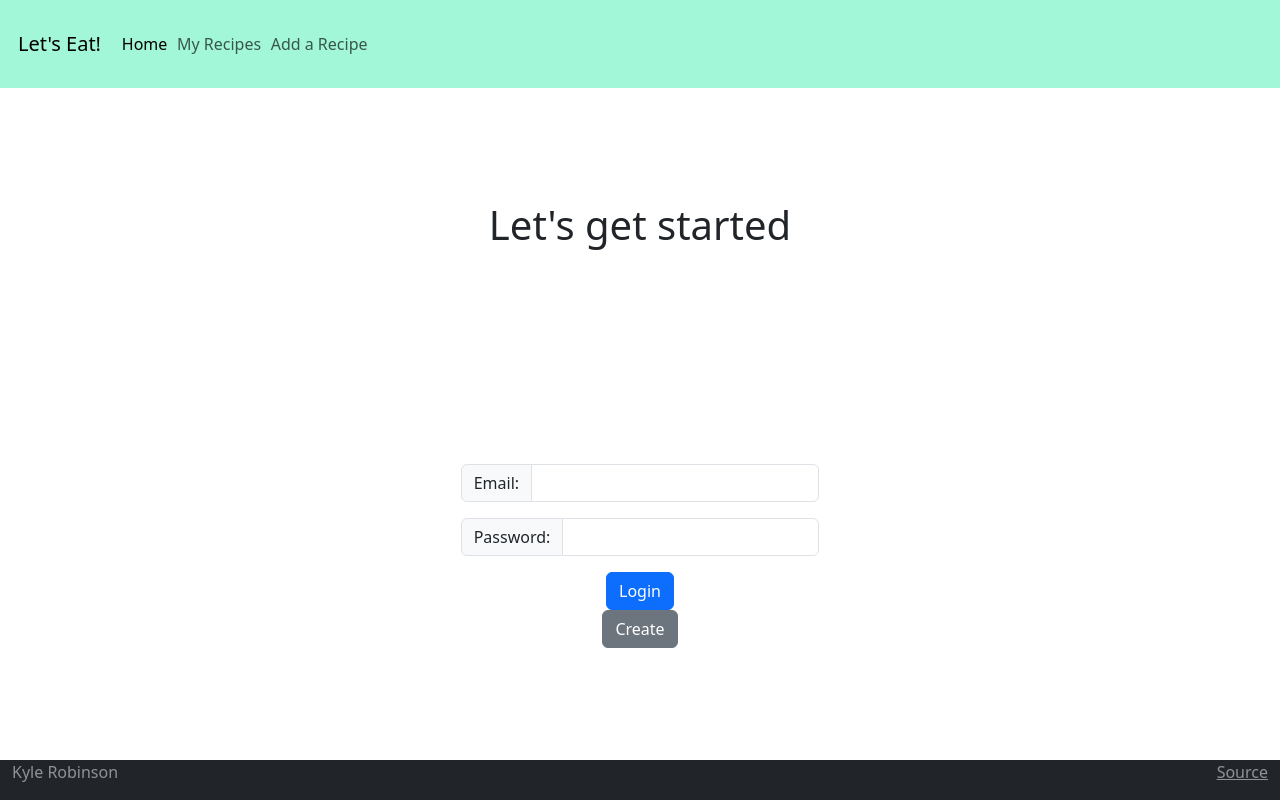
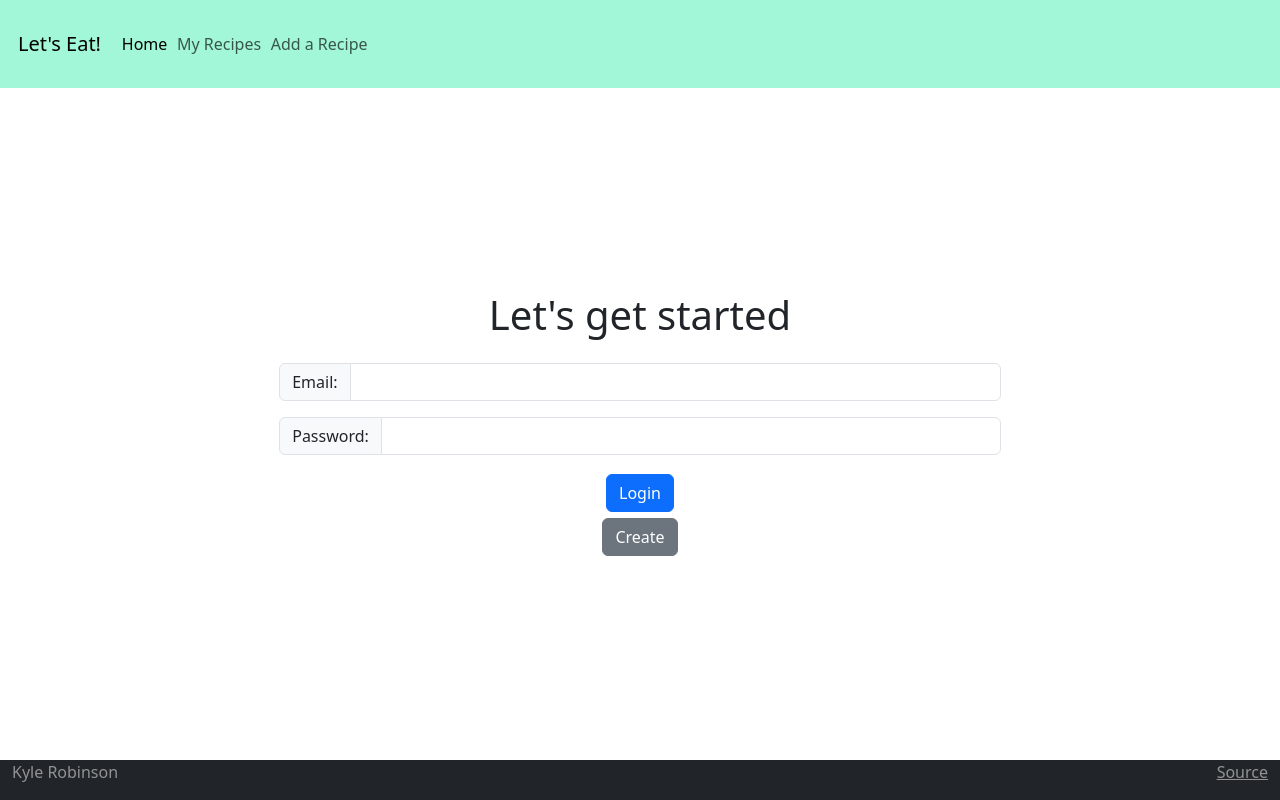
Before and after one commit to robinkyl002/cs260-startup, a React (Vite) app: page / in a window 1280 px wide. Built offline with nearby package versions, Linux system fonts and the light colour scheme.

Commit message:
modified login.css to only modify the width of the form element and add a margin to each button element, allowing them to have a gap

```diff
--- a/src/login/login.css
+++ b/src/login/login.css
@@ -1,7 +1,7 @@
-main {
-  flex: 1 calc(100vh - 115px);
-  display: flex;
-  flex-direction: column;
-  align-items: center;
-  justify-content: space-around;
+form {
+  width: 60%;
 }
+
+button {
+  margin: 3px;
+}
```
